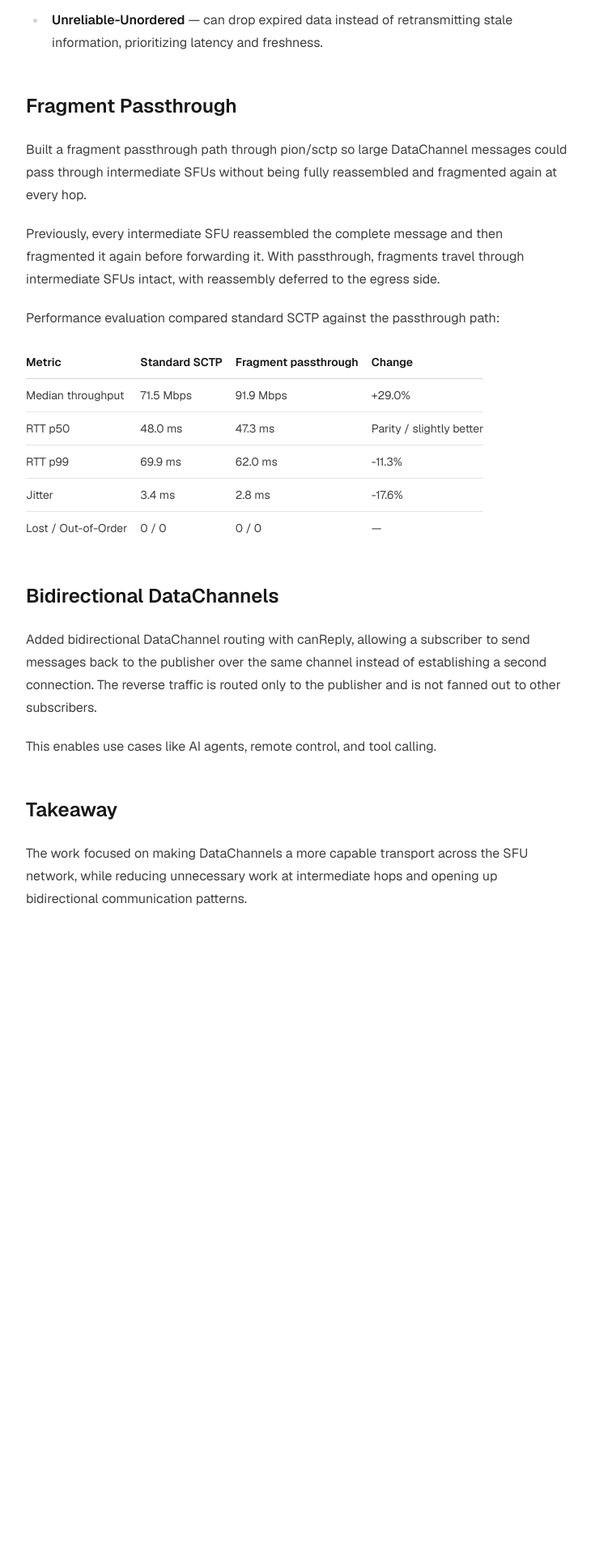
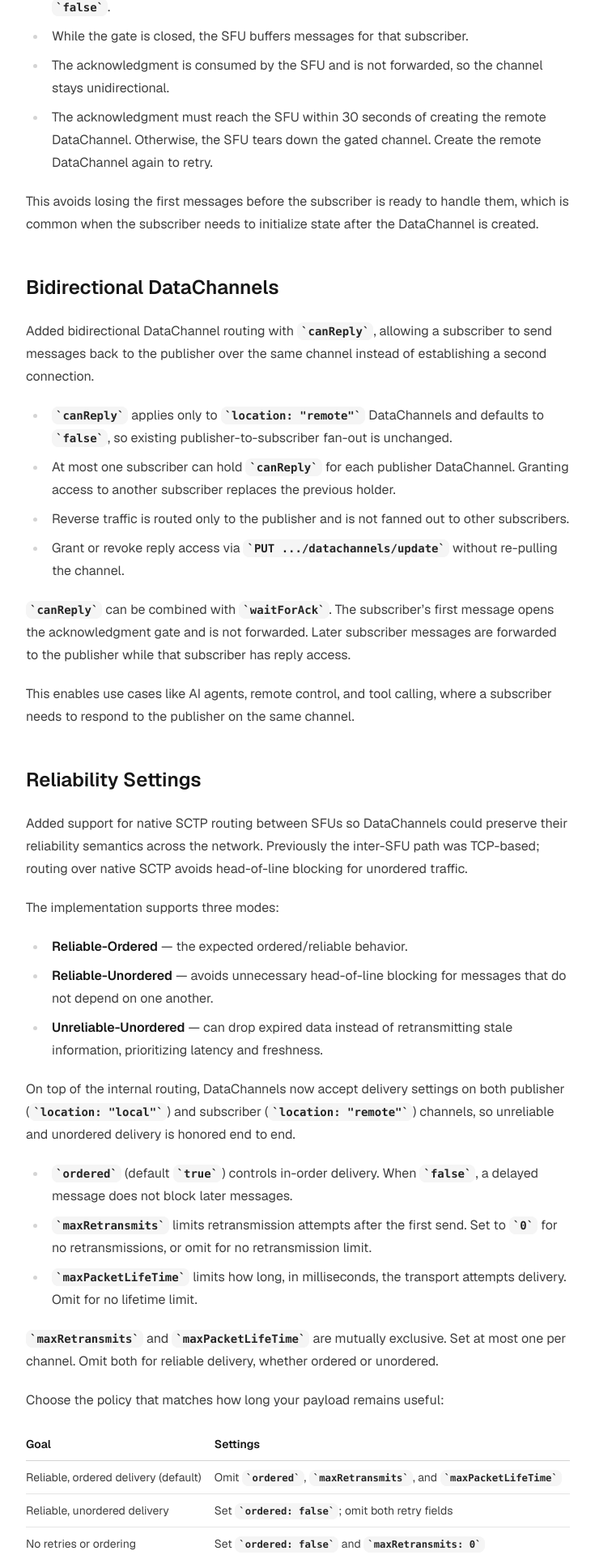
Before and after one commit to harshithpabbati/harshithpabbati.github.io, a Next.js app: page /work/cloudflare-sfu in a window 1280 px wide. Shown: the part 863-2783 px from the top of the page at 81% size, without its empty margins (272-1007 px from the left). Before the commit the page ends 2147 px from the top, so only its background shows below. Built offline with nearby package versions, Linux system fonts and the light colour scheme.

Commit message:
Improve the case study for cloudflare

```diff
--- a/app/work/cloudflare-sfu/page.tsx
+++ b/app/work/cloudflare-sfu/page.tsx
@@ -4,7 +4,7 @@ import Link from "next/link";
 export const metadata: Metadata = {
   title: "Making DataChannels a First-Class Citizen",
   description:
-    "Work on the Cloudflare Realtime SFU: native SCTP routing between SFUs, fragment passthrough through pion/sctp, and bidirectional DataChannels.",
+    "Work on the Cloudflare Realtime SFU: native SCTP routing between SFUs, fragment passthrough through pion/sctp, subscriber acknowledgment, bidirectional DataChannels, and end-to-end delivery settings.",
 };
 
 export default function CloudflareSfuPage() {
@@ -36,6 +36,87 @@ export default function CloudflareSfuPage() {
           transport across the SFU network.
         </p>
 
+        <h2>Subscriber Acknowledgment</h2>
+        <p>
+          Customers were losing messages when subscribers joined after the
+          publisher had already started sending. The first N messages would
+          arrive at the SFU before the subscriber was ready to handle them, and
+          with no way to buffer, they were dropped.
+        </p>
+        <p>
+          Added an opt-in subscriber acknowledgment gate for DataChannels. When
+          a subscriber pulls a remote DataChannel with{" "}
+          <code>waitForAck: true</code>, the SFU holds delivery to that
+          subscriber until it sends its first message (the acknowledgment).
+        </p>
+        <ul>
+          <li>
+            <code>waitForAck</code> applies only to{" "}
+            <code>location: &quot;remote&quot;</code> DataChannels and defaults
+            to <code>false</code>.
+          </li>
+          <li>
+            While the gate is closed, the SFU buffers messages for that
+            subscriber.
+          </li>
+          <li>
+            The acknowledgment is consumed by the SFU and is not forwarded, so
+            the channel stays unidirectional.
+          </li>
+          <li>
+            The acknowledgment must reach the SFU within 30 seconds of creating
+            the remote DataChannel. Otherwise, the SFU tears down the gated
+            channel. Create the remote DataChannel again to retry.
+          </li>
+        </ul>
+        <p>
+          This avoids losing the first messages before the subscriber is ready
+          to handle them, which is common when the subscriber needs to
+          initialize state after the DataChannel is created.
+        </p>
+
+        <h2>Bidirectional DataChannels</h2>
+        <p>
+          Added bidirectional DataChannel routing with{" "}
+          <code>canReply</code>, allowing a subscriber to send messages back to
+          the publisher over the same channel instead of establishing a second
+          connection.
+        </p>
+        <ul>
+          <li>
+            <code>canReply</code> applies only to{" "}
+            <code>location: &quot;remote&quot;</code> DataChannels and defaults
+            to <code>false</code>, so existing publisher-to-subscriber fan-out
+            is unchanged.
+          </li>
+          <li>
+            At most one subscriber can hold <code>canReply</code> for each
+            publisher DataChannel. Granting access to another subscriber
+            replaces the previous holder.
+          </li>
+          <li>
+            Reverse traffic is routed only to the publisher and is not fanned
+            out to other subscribers.
+          </li>
+          <li>
+            Grant or revoke reply access via{" "}
+            <code>PUT .../datachannels/update</code> without re-pulling the
+            channel.
+          </li>
+        </ul>
+        <p>
+          <code>canReply</code> can be combined with{" "}
+          <code>waitForAck</code>. The subscriber&rsquo;s first message opens
+          the acknowledgment gate and is not forwarded. Later subscriber
+          messages are forwarded to the publisher while that subscriber has
+          reply access.
+        </p>
+        <p>
+          This enables use cases like AI agents, remote control, and tool
+          calling, where a subscriber needs to respond to the publisher on the
+          same channel.
+        </p>
+
         <h2>Reliability Settings</h2>
         <p>
           Added support for native SCTP routing between SFUs so DataChannels
@@ -61,6 +142,105 @@ export default function CloudflareSfuPage() {
           </li>
         </ul>
 
+        <p>
+          On top of the internal routing, DataChannels now accept delivery
+          settings on both publisher (<code>location: &quot;local&quot;</code>)
+          and subscriber (
+          <code>location: &quot;remote&quot;</code>) channels, so unreliable
+          and unordered delivery is honored end to end.
+        </p>
+        <ul>
+          <li>
+            <code>ordered</code> (default <code>true</code>) controls in-order
+            delivery. When <code>false</code>, a delayed message does not block
+            later messages.
+          </li>
+          <li>
+            <code>maxRetransmits</code> limits retransmission attempts after
+            the first send. Set to <code>0</code> for no retransmissions, or
+            omit for no retransmission limit.
+          </li>
+          <li>
+            <code>maxPacketLifeTime</code> limits how long, in milliseconds,
+            the transport attempts delivery. Omit for no lifetime limit.
+          </li>
+        </ul>
+        <p>
+          <code>maxRetransmits</code> and <code>maxPacketLifeTime</code> are
+          mutually exclusive. Set at most one per channel. Omit both for
+          reliable delivery, whether ordered or unordered.
+        </p>
+        <p>
+          Choose the policy that matches how long your payload remains useful:
+        </p>
+        <table>
+          <thead>
+            <tr>
+              <th>Goal</th>
+              <th>Settings</th>
+              <th>Use when</th>
+            </tr>
+          </thead>
+          <tbody>
+            <tr>
+              <td>Reliable, ordered delivery (default)</td>
+              <td>
+                Omit <code>ordered</code>, <code>maxRetransmits</code>, and{" "}
+                <code>maxPacketLifeTime</code>
+              </td>
+              <td>
+                Messages remain useful and must arrive in order
+              </td>
+            </tr>
+            <tr>
+              <td>Reliable, unordered delivery</td>
+              <td>
+                Set <code>ordered: false</code>; omit both retry fields
+              </td>
+              <td>
+                Messages remain useful, but later messages should not wait for
+                earlier messages
+              </td>
+            </tr>
+            <tr>
+              <td>No retries or ordering</td>
+              <td>
+                Set <code>ordered: false</code> and{" "}
+                <code>maxRetransmits: 0</code>
+              </td>
+              <td>
+                The application tolerates message loss and discards out-of-date
+                updates
+              </td>
+            </tr>
+            <tr>
+              <td>Limited retries</td>
+              <td>
+                Set <code>maxRetransmits: &lt;COUNT&gt;</code>
+              </td>
+              <td>
+                Brief recovery is useful, but repeated retries are not
+              </td>
+            </tr>
+            <tr>
+              <td>Time-bounded delivery</td>
+              <td>
+                Set <code>maxPacketLifeTime: &lt;MILLISECONDS&gt;</code>
+              </td>
+              <td>
+                A message loses value after a known time window
+              </td>
+            </tr>
+          </tbody>
+        </table>
+        <p>
+          Apply the same settings when the publisher creates the local channel,
+          each subscriber pulls the remote channel, and each client calls{" "}
+          <code>createDataChannel()</code>. Realtime DataChannels use negotiated
+          IDs, so the browser does not receive delivery settings from the remote
+          peer.
+        </p>
+
         <h2>Fragment Passthrough</h2>
         <p>
           Built a fragment passthrough path through pion/sctp so large
@@ -74,8 +254,8 @@ export default function CloudflareSfuPage() {
           deferred to the egress side.
         </p>
         <p>
-          Performance evaluation compared standard SCTP against the passthrough
-          path:
+          Performance evaluation on a 150 Mbps link, median from 10 runs,
+          compared standard SCTP against the passthrough path:
         </p>
         <table>
           <thead>
@@ -120,19 +300,6 @@ export default function CloudflareSfuPage() {
           </tbody>
         </table>
 
-        <h2>Bidirectional DataChannels</h2>
-        <p>
-          Added bidirectional DataChannel routing with canReply, allowing a
-          subscriber to send messages back to the publisher over the same
-          channel instead of establishing a second connection. The reverse
-          traffic is routed only to the publisher and is not fanned out to
-          other subscribers.
-        </p>
-        <p>
-          This enables use cases like AI agents, remote control, and tool
-          calling.
-        </p>
-
         <h2>Takeaway</h2>
         <p>
           The work focused on making DataChannels a more capable transport
```
